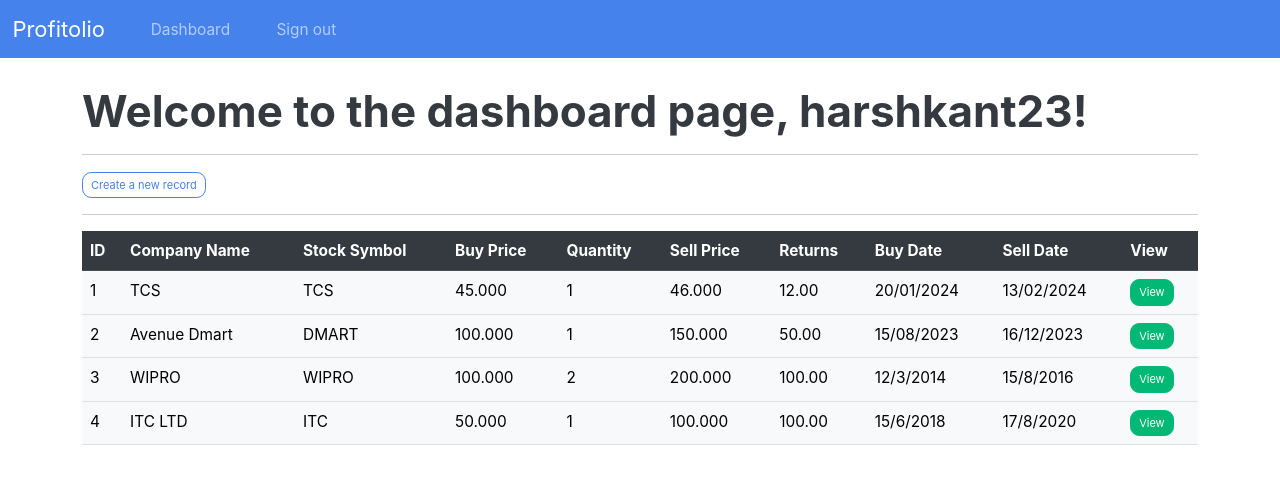
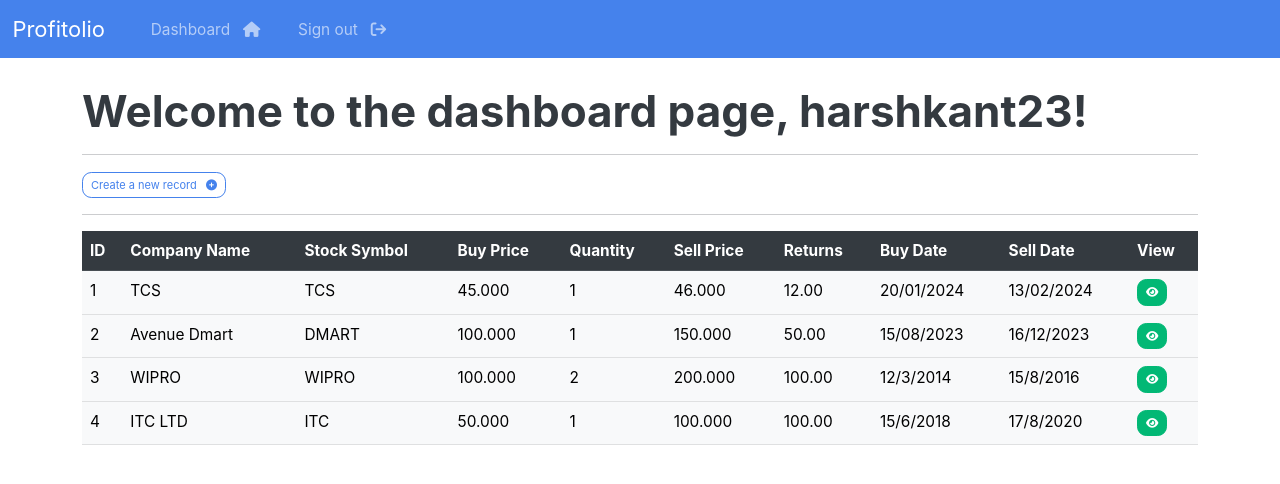
Before and after one commit to Harshkant87/profitolio, a Django app: page /dashboard in a window 1280 px wide. Shown: the top 484 px of the page. Run offline with Django 5.2, Linux system fonts and the light colour scheme; a user stored in the database is signed in; data comes from the database, SQL or seed files in the repository; both versions use the stored data as it was after the commit.

Commit message:
font awesome styling

```diff
--- a/crm/profitolio/templates/profitolio/base.html
+++ b/crm/profitolio/templates/profitolio/base.html
@@ -12,6 +12,8 @@
         <link rel = "stylesheet" type = "text/css" href = "https://bootswatch.com/5/litera/bootstrap.min.css">
 
         <link rel = "stylesheet" type = "text/css" href = "{% static 'css/styles.css' %}" >
+
+        <link rel="stylesheet" href="https://cdnjs.cloudflare.com/ajax/libs/font-awesome/6.5.1/css/all.min.css" integrity="sha512-DTOQO9RWCH3ppGqcWaEA1BIZOC6xxalwEsw9c2QQeAIftl+Vegovlnee1c9QX4TctnWMn13TZye+giMm8e2LwA==" crossorigin="anonymous" referrerpolicy="no-referrer" />
 
     </head>
 
--- a/crm/profitolio/templates/profitolio/dashboard.html
+++ b/crm/profitolio/templates/profitolio/dashboard.html
@@ -6,7 +6,7 @@
     <hr>
 
     <a class = "btn btn-outline-primary btn-sm" href = "{% url 'create-record' %}">
-        Create a new record
+        Create a new record &nbsp; <i class="fa fa-plus-circle" aria-hidden="true"></i>
     </a>
     <hr>
 
@@ -40,7 +40,7 @@
                     <td> {{record.returns|floatformat:2}}</td>
                     <td> {{record.buy_date}}</td>
                     <td> {{record.sell_date}}</td>
-                    <td>   <a class="btn btn-success btn-sm" href="{% url 'record' record.id %}"> View </a> </td>
+                    <td>   <a class="btn btn-success btn-sm" href="{% url 'record' record.id %}"> <i class="fa fa-eye" aria-hidden="true"></i></a> </td>
                 </tr>
             {% endfor %}
         {% endif %}
--- a/crm/profitolio/templates/profitolio/index.html
+++ b/crm/profitolio/templates/profitolio/index.html
@@ -12,6 +12,6 @@
     <hr>
     <br>
 
-    <a class = "btn btn-primary" type = "button" href = {% url 'register' %}> Create your account</a>
+    <a class="btn btn-primary" type="button" href="{% url 'register' %}"> Create your account &nbsp; <i class="fa fa-user-plus" aria-hidden="true"></i> </a>
 
 {% endblock %}
```
Also changed, not shown: crm/db.sqlite3.
